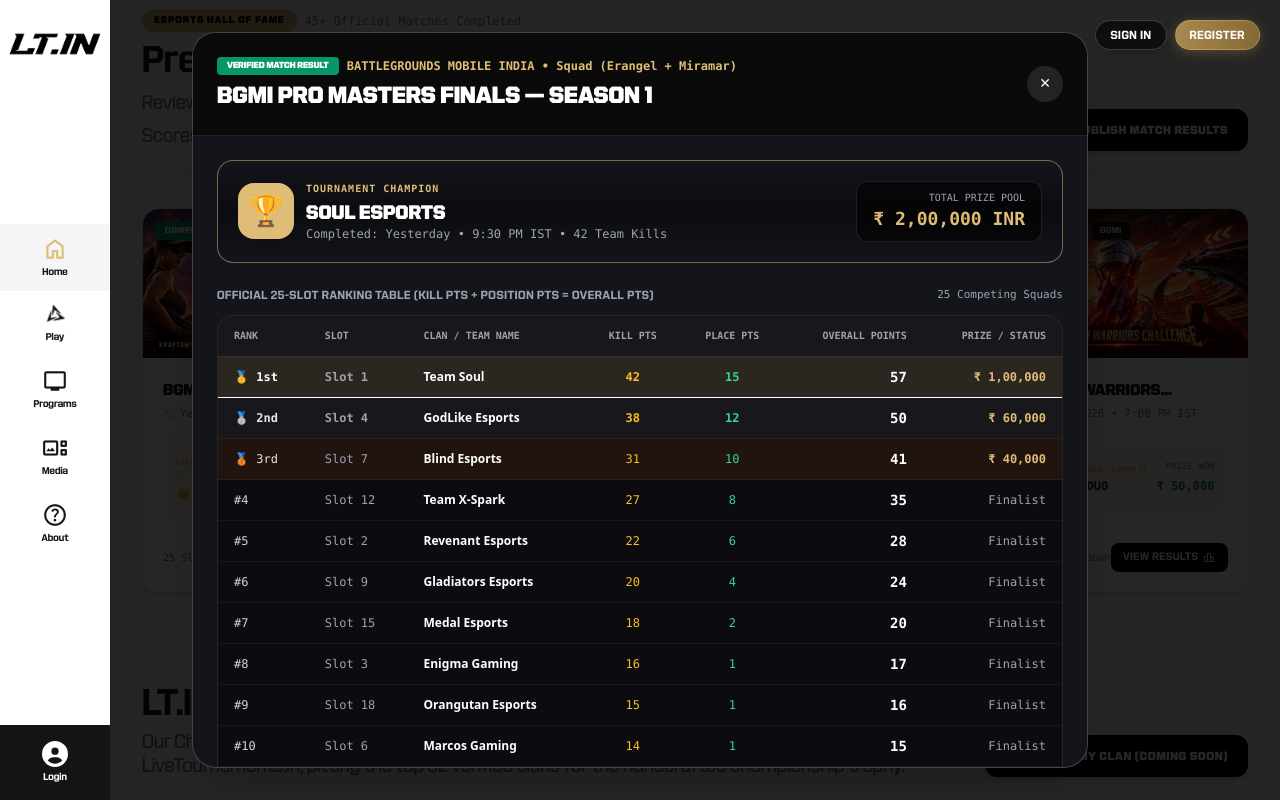
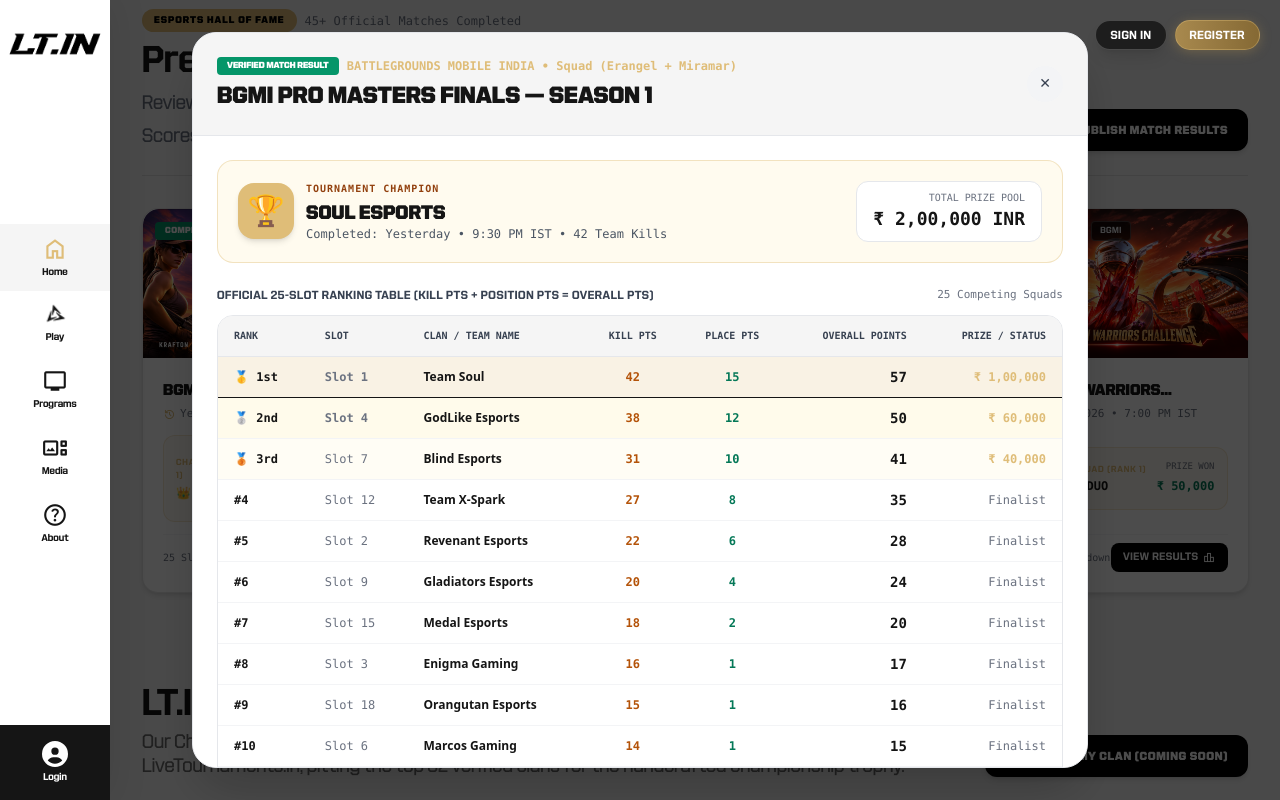
Before and after one commit to jeevaveera2001-wq/LI-FE, a React (Vite) app: page / in a window 1280 px wide. Both pictures are taken after a click on the element 272 px from the left and 2796 px from the top of the page. Shown: the part 2396-3196 px from the top of the page. Built offline with nearby package versions, Linux system fonts and the light colour scheme; the HTML template or start-up script is replaced by a standard one; a web font is replaced by a local one.

Commit message:
Match PreviousFinishedMatchesSection, Leaderboards and FeaturedTournaments to overall homepage background

```diff
--- a/src/components/FeaturedTournamentsSection.jsx
+++ b/src/components/FeaturedTournamentsSection.jsx
@@ -395,7 +395,7 @@ export default function FeaturedTournamentsSection({ onNavigate, currentUser })
     <section
       id="tournaments-section"
       data-section="play"
-      className="relative block-default-horizontal-spacing block-default-vertical-spacing scroll-mt-20 bg-neutral-50/60"
+      className="relative block-default-horizontal-spacing block-default-vertical-spacing scroll-mt-20 bg-white-dirty"
     >
       {/* Anchor for direct #play link support */}
       <span id="play" className="absolute -top-24 block invisible pointer-events-none" />
--- a/src/components/PreviousFinishedMatchesSection.jsx
+++ b/src/components/PreviousFinishedMatchesSection.jsx
@@ -278,7 +278,7 @@ export default function PreviousFinishedMatchesSection({ onNavigate, currentUser
     <section
       id="finished-matches-section"
       data-section="finished-matches"
-      className="relative block-default-horizontal-spacing block-default-vertical-spacing scroll-mt-20 bg-neutral-50/60 text-dark-default"
+      className="relative block-default-horizontal-spacing block-default-vertical-spacing scroll-mt-20 bg-white-dirty text-dark-default"
     >
       {/* Toast Alert */}
       {toastMsg && (
@@ -415,14 +415,14 @@ export default function PreviousFinishedMatchesSection({ onNavigate, currentUser
       {selectedMatch && (
         <div
           onClick={() => setSelectedMatch(null)}
-          className="fixed inset-0 z-50 flex items-center justify-center p-3 sm:p-5 bg-black/85 backdrop-blur-md animate-fade-in"
+          className="fixed inset-0 z-50 flex items-center justify-center p-3 sm:p-5 bg-black/70 backdrop-blur-xs animate-fade-in"
         >
           <div
             onClick={(e) => e.stopPropagation()}
-            className="bg-[#14151B] text-white rounded-3xl w-full max-w-4xl shadow-2xl border border-white/20 overflow-hidden flex flex-col max-h-[92vh]"
+            className="bg-white text-dark-default rounded-3xl w-full max-w-4xl shadow-2xl border border-gray-200 overflow-hidden flex flex-col max-h-[92vh]"
           >
             {/* Header */}
-            <div className="p-5 sm:p-6 border-b border-white/10 bg-neutral-950 flex items-center justify-between">
+            <div className="p-5 sm:p-6 border-b border-gray-200 bg-white-dirty flex items-center justify-between">
               <div>
                 <div className="flex items-center gap-2">
                   <span className="px-2.5 py-0.5 rounded text-[9px] font-black uppercase bg-emerald-600 text-white">
@@ -432,54 +432,54 @@ export default function PreviousFinishedMatchesSection({ onNavigate, currentUser
                     {selectedMatch.game} &bull; {selectedMatch.format}
                   </span>
                 </div>
-                <h3 className="text-lg sm:text-2xl font-black uppercase text-white mt-1">
+                <h3 className="text-lg sm:text-2xl font-black uppercase text-dark-default mt-1">
                   {selectedMatch.title}
                 </h3>
               </div>
 
               <button
                 onClick={() => setSelectedMatch(null)}
-                className="size-9 rounded-full bg-white/10 hover:bg-white/20 text-white flex items-center justify-center text-sm cursor-pointer transition-colors"
+                className="size-9 rounded-full bg-gray-100 hover:bg-gray-200 text-gray-700 flex items-center justify-center text-sm cursor-pointer transition-colors"
               >
                 ✕
               </button>
             </div>
 
             {/* Results Body: Choice of 25-Slot Table OR Scoreboard Image */}
-            <div className="p-5 sm:p-6 overflow-y-auto space-y-6">
+            <div className="p-5 sm:p-6 overflow-y-auto space-y-6 bg-white">
 
               {/* Champion Squad Banner */}
-              <div className="p-4 sm:p-5 rounded-2xl bg-linear-to-r from-gold-primary/20 via-black/40 to-transparent border border-gold-primary/50 flex flex-col sm:flex-row items-center justify-between gap-4">
+              <div className="p-4 sm:p-5 rounded-2xl bg-amber-50/80 border border-gold-primary/40 flex flex-col sm:flex-row items-center justify-between gap-4">
                 <div className="flex items-center gap-3 text-center sm:text-left">
-                  <div className="size-14 rounded-2xl bg-gold-primary text-black flex items-center justify-center text-3xl font-black shadow-lg">
+                  <div className="size-14 rounded-2xl bg-gold-primary text-black flex items-center justify-center text-3xl font-black shadow-md">
                     🏆
                   </div>
                   <div>
-                    <span className="text-[10px] font-mono uppercase tracking-widest text-gold-primary font-bold block">
+                    <span className="text-[10px] font-mono uppercase tracking-widest text-amber-800 font-bold block">
                       TOURNAMENT CHAMPION
                     </span>
-                    <h4 className="text-xl font-black text-white uppercase mt-0.5">
+                    <h4 className="text-xl font-black text-dark-default uppercase mt-0.5">
                       {selectedMatch.winnerClan}
                     </h4>
-                    <p className="text-xs text-gray-400 font-mono">
+                    <p className="text-xs text-gray-600 font-mono">
                       Completed: {selectedMatch.completedAt} &bull; {selectedMatch.totalKills}
                     </p>
                   </div>
                 </div>
 
-                <div className="bg-black/60 border border-white/10 rounded-xl px-4 py-2 text-center sm:text-right">
-                  <span className="text-[10px] font-mono text-gray-400 uppercase block">Total Prize Pool</span>
-                  <span className="text-lg font-black text-gold-primary font-mono">{selectedMatch.prizePool}</span>
+                <div className="bg-white border border-gray-200 rounded-xl px-4 py-2 text-center sm:text-right shadow-xs">
+                  <span className="text-[10px] font-mono text-gray-500 uppercase block">Total Prize Pool</span>
+                  <span className="text-lg font-black text-dark-default font-mono">{selectedMatch.prizePool}</span>
                 </div>
               </div>
 
               {/* If Host Uploaded an Image Scoreboard */}
               {selectedMatch.resultType === 'image' && selectedMatch.scoreboardImage && (
                 <div className="space-y-3">
-                  <span className="text-xs font-bold uppercase tracking-wider text-gray-400 block">
+                  <span className="text-xs font-bold uppercase tracking-wider text-gray-600 block">
                     Host Verified Final Trophy &amp; Scoreboard Graphic:
                   </span>
-                  <div className="rounded-2xl overflow-hidden border border-white/20 bg-black shadow-xl">
+                  <div className="rounded-2xl overflow-hidden border border-gray-200 bg-white-dirty shadow-sm">
                     <img
                       src={selectedMatch.scoreboardImage}
                       alt="Verified Trophy Scoreboard"
@@ -493,17 +493,17 @@ export default function PreviousFinishedMatchesSection({ onNavigate, currentUser
               {selectedMatch.slotsData && selectedMatch.slotsData.length > 0 && (
                 <div className="space-y-3">
                   <div className="flex items-center justify-between">
-                    <span className="text-xs font-bold uppercase tracking-wider text-gray-400">
+                    <span className="text-xs font-bold uppercase tracking-wider text-gray-700">
                       Official 25-Slot Ranking Table (Kill Pts + Position Pts = Overall Pts)
                     </span>
-                    <span className="text-[11px] font-mono text-gray-400">
+                    <span className="text-[11px] font-mono text-gray-500">
                       25 Competing Squads
                     </span>
                   </div>
 
-                  <div className="overflow-x-auto rounded-2xl border border-white/10 bg-black/40">
+                  <div className="overflow-x-auto rounded-2xl border border-gray-200 bg-white shadow-xs">
                     <table className="w-full text-left text-xs font-mono">
-                      <thead className="bg-white/5 text-gray-400 uppercase text-[10px] border-b border-white/10">
+                      <thead className="bg-white-dirty text-gray-700 uppercase text-[10px] border-b border-gray-200 font-bold">
                         <tr>
                           <th className="py-3 px-4">Rank</th>
                           <th className="py-3 px-4">Slot</th>
@@ -514,31 +514,31 @@ export default function PreviousFinishedMatchesSection({ onNavigate, currentUser
                           <th className="py-3 px-4 text-right">Prize / Status</th>
                         </tr>
                       </thead>
-                      <tbody className="divide-y divide-white/5">
+                      <tbody className="divide-y divide-gray-100">
                         {selectedMatch.slotsData.map((s) => (
                           <tr
                             key={s.rank}
                             className={`transition-colors ${
                               s.rank === 1
-                                ? 'bg-gold-primary/15 font-bold text-white'
+                                ? 'bg-gold-primary/20 font-bold text-dark-default'
                                 : s.rank === 2
-                                ? 'bg-white/5 font-semibold text-gray-200'
+                                ? 'bg-amber-50 font-semibold text-dark-default'
                                 : s.rank === 3
-                                ? 'bg-amber-900/20 text-gray-200'
-                                : 'hover:bg-white/5 text-gray-300'
+                                ? 'bg-amber-50/50 text-dark-default'
+                                : 'hover:bg-gray-50 text-gray-800'
                             }`}
                           >
-                            <td className="py-2.5 px-4">
+                            <td className="py-2.5 px-4 font-bold text-dark-default">
                               {s.rank === 1 ? '🥇 1st' : s.rank === 2 ? '🥈 2nd' : s.rank === 3 ? '🥉 3rd' : `#${s.rank}`}
                             </td>
-                            <td className="py-2.5 px-4 text-gray-400">{s.slot}</td>
-                            <td className="py-2.5 px-4 font-bold text-white font-sans">{s.clan}</td>
-                            <td className="py-2.5 px-4 text-center text-amber-400">{s.kills}</td>
-                            <td className="py-2.5 px-4 text-center text-emerald-400">{s.positionPts}</td>
-                            <td className="py-2.5 px-4 text-right font-black text-white text-sm">
+                            <td className="py-2.5 px-4 text-gray-500">{s.slot}</td>
+                            <td className="py-2.5 px-4 font-bold text-dark-default font-sans">{s.clan}</td>
+                            <td className="py-2.5 px-4 text-center text-amber-700 font-bold">{s.kills}</td>
+                            <td className="py-2.5 px-4 text-center text-emerald-700 font-bold">{s.positionPts}</td>
+                            <td className="py-2.5 px-4 text-right font-black text-dark-default text-sm">
                               {s.totalPts}
                             </td>
-                            <td className="py-2.5 px-4 text-right text-gray-400">
+                            <td className="py-2.5 px-4 text-right text-gray-500">
                               <span className={s.rank <= 3 ? 'text-gold-primary font-bold' : ''}>
                                 {s.prize}
                               </span>
@@ -562,38 +562,38 @@ export default function PreviousFinishedMatchesSection({ onNavigate, currentUser
       {showHostModal && (
         <div
           onClick={() => setShowHostModal(false)}
-          className="fixed inset-0 z-50 flex items-center justify-center p-3 sm:p-5 bg-black/85 backdrop-blur-md animate-fade-in"
+          className="fixed inset-0 z-50 flex items-center justify-center p-3 sm:p-5 bg-black/70 backdrop-blur-xs animate-fade-in"
         >
           <div
             onClick={(e) => e.stopPropagation()}
-            className="bg-[#14151B] text-white rounded-3xl w-full max-w-3xl shadow-2xl border border-white/20 overflow-hidden flex flex-col max-h-[92vh]"
+            className="bg-white text-dark-default rounded-3xl w-full max-w-3xl shadow-2xl border border-gray-200 overflow-hidden flex flex-col max-h-[92vh]"
           >
             {/* Header */}
-            <div className="p-5 sm:p-6 border-b border-white/10 bg-neutral-950 flex items-center justify-between">
+            <div className="p-5 sm:p-6 border-b border-gray-200 bg-white-dirty flex items-center justify-between">
               <div>
                 <span className="px-2.5 py-0.5 rounded text-[9px] font-black uppercase bg-gold-primary text-black">
                   Conductor / Host Studio
                 </span>
-                <h3 className="text-xl sm:text-2xl font-black uppercase text-white mt-1">
+                <h3 className="text-xl sm:text-2xl font-black uppercase text-dark-default mt-1">
                   Publish Finished Match Results
                 </h3>
               </div>
 
               <button
                 onClick={() => setShowHostModal(false)}
-                className="size-9 rounded-full bg-white/10 hover:bg-white/20 text-white flex items-center justify-center text-sm cursor-pointer transition-colors"
+                className="size-9 rounded-full bg-gray-100 hover:bg-gray-200 text-gray-700 flex items-center justify-center text-sm cursor-pointer transition-colors"
               >
                 ✕
               </button>
             </div>
 
             {/* Submission Form */}
-            <form onSubmit={handleSubmitResults} className="p-5 sm:p-6 overflow-y-auto space-y-5">
+            <form onSubmit={handleSubmitResults} className="p-5 sm:p-6 overflow-y-auto space-y-5 bg-white text-dark-default">
 
               {/* Tournament Basic Details */}
               <div className="grid grid-cols-1 sm:grid-cols-3 gap-3 text-xs">
                 <div>
-                  <label className="block text-gray-400 font-bold uppercase tracking-wider mb-1">
+                  <label className="block text-gray-700 font-bold uppercase tracking-wider mb-1">
                     Tournament Title <span className="text-rose-500">*</span>
                   </label>
                   <input
@@ -602,18 +602,18 @@ export default function PreviousFinishedMatchesSection({ onNavigate, currentUser
                     placeholder="e.g. BGMI BATTLE SHOWDOWN S2"
                     value={tourneyTitle}
                     onChange={(e) => setTourneyTitle(e.target.value)}
-                    className="w-full px-3 py-2 rounded-xl bg-white/5 border border-white/20 focus:border-gold-primary focus:outline-hidden text-white font-medium"
+                    className="w-full px-3 py-2 rounded-xl bg-white border border-gray-300 focus:border-gold-primary focus:outline-hidden text-gray-900 font-medium"
                   />
                 </div>
 
                 <div>
-                  <label className="block text-gray-400 font-bold uppercase tracking-wider mb-1">
+                  <label className="block text-gray-700 font-bold uppercase tracking-wider mb-1">
                     Game Category
                   </label>
                   <select
                     value={tourneyGame}
                     onChange={(e) => setTourneyGame(e.target.value)}
-                    className="w-full px-3 py-2 rounded-xl bg-neutral-800 border border-white/20 focus:border-gold-primary focus:outline-hidden text-white font-medium"
+                    className="w-full px-3 py-2 rounded-xl bg-white border border-gray-300 focus:border-gold-primary focus:outline-hidden text-gray-900 font-medium"
                   >
                     <option value="BATTLEGROUNDS MOBILE INDIA">BATTLEGROUNDS MOBILE INDIA (BGMI)</option>
                     <option value="PUBG MOBILE">PUBG MOBILE</option>
@@ -623,7 +623,7 @@ export default function PreviousFinishedMatchesSection({ onNavigate, currentUser
                 </div>
 
                 <div>
-                  <label className="block text-gray-400 font-bold uppercase tracking-wider mb-1">
+                  <label className="block text-gray-700 font-bold uppercase tracking-wider mb-1">
                     Champion Clan Name <span className="text-rose-500">*</span>
                   </label>
                   <input
@@ -632,14 +632,14 @@ export default function PreviousFinishedMatchesSection({ onNavigate, currentUser
                     placeholder="e.g. Team Soul, GodLike"
                     value={winnerClanName}
                     onChange={(e) => setWinnerClanName(e.target.value)}
-                    className="w-full px-3 py-2 rounded-xl bg-white/5 border border-white/20 focus:border-gold-primary focus:outline-hidden text-white font-medium"
+                    className="w-full px-3 py-2 rounded-xl bg-white border border-gray-300 focus:border-gold-primary focus:outline-hidden text-gray-900 font-medium"
                   />
                 </div>
               </div>
 
               {/* Choose Publishing Mode: Slots Points OR Direct Image Upload */}
-              <div className="bg-white/5 p-4 rounded-2xl border border-white/10 space-y-3">
-                <span className="text-xs font-bold uppercase tracking-wider text-gray-300 block">
+              <div className="bg-white-dirty p-4 rounded-2xl border border-gray-200 space-y-3">
+                <span className="text-xs font-bold uppercase tracking-wider text-gray-700 block">
                   How would you like to submit the match results?
                 </span>
 
@@ -649,8 +649,8 @@ export default function PreviousFinishedMatchesSection({ onNavigate, currentUser
                     onClick={() => setEntryMethod('slots')}
                     className={`p-3 rounded-xl border text-xs font-bold uppercase tracking-wider transition-all flex items-center justify-center gap-2 cursor-pointer ${
                       entryMethod === 'slots'
-                        ? 'bg-gold-primary text-black border-gold-primary font-black shadow-md'
-                        : 'bg-white/5 text-gray-300 border-white/10 hover:bg-white/10'
+                        ? 'bg-gold-primary text-black border-gold-primary font-black shadow-sm'
+                        : 'bg-white text-gray-700 border-gray-300 hover:bg-gray-50'
                     }`}
                   >
                     <span className="material-symbols-outlined text-[18px]">format_list_numbered</span>
@@ -662,8 +662,8 @@ export default function PreviousFinishedMatchesSection({ onNavigate, currentUser
                     onClick={() => setEntryMethod('image')}
                     className={`p-3 rounded-xl border text-xs font-bold uppercase tracking-wider transition-all flex items-center justify-center gap-2 cursor-pointer ${
                       entryMethod === 'image'
-                        ? 'bg-gold-primary text-black border-gold-primary font-black shadow-md'
-                        : 'bg-white/5 text-gray-300 border-white/10 hover:bg-white/10'
+                        ? 'bg-gold-primary text-black border-gold-primary font-black shadow-sm'
+                        : 'bg-white text-gray-700 border-gray-300 hover:bg-gray-50'
                     }`}
                   >
                     <span className="material-symbols-outlined text-[18px]">image</span>
@@ -676,18 +676,18 @@ export default function PreviousFinishedMatchesSection({ onNavigate, currentUser
               {entryMethod === 'slots' && (
                 <div className="space-y-3">
                   <div className="flex items-center justify-between">
-                    <span className="text-xs font-bold uppercase tracking-wider text-gray-300">
+                    <span className="text-xs font-bold uppercase tracking-wider text-gray-700">
                       Enter Slots 1 to 25 (Kill Points &amp; Position Points):
                     </span>
-                    <span className="text-[10px] text-gray-400 font-mono">
+                    <span className="text-[10px] text-gray-500 font-mono">
                       Overall points = Kill Pts + Position Pts
                     </span>
                   </div>
 
-                  <div className="max-h-60 overflow-y-auto space-y-2 border border-white/10 rounded-2xl p-3 bg-black/40">
+                  <div className="max-h-60 overflow-y-auto space-y-2 border border-gray-200 rounded-2xl p-3 bg-white-dirty/50">
                     {slotsList.map((slot, idx) => (
                       <div key={slot.slotNum} className="grid grid-cols-12 gap-2 items-center text-xs">
-                        <span className="col-span-2 font-mono text-gray-400 font-bold">
+                        <span className="col-span-2 font-mono text-gray-600 font-bold">
                           Slot {slot.slotNum}:
                         </span>
                         <input
@@ -695,23 +695,23 @@ export default function PreviousFinishedMatchesSection({ onNavigate, currentUser
                           placeholder={idx === 0 ? 'Winner Clan' : `Slot ${slot.slotNum} Clan`}
                           value={slot.clan}
                           onChange={(e) => handleSlotChange(idx, 'clan', e.target.value)}
-                          className="col-span-5 px-2.5 py-1.5 rounded-lg bg-white/5 border border-white/15 text-white text-xs"
+                          className="col-span-5 px-2.5 py-1.5 rounded-lg bg-white border border-gray-300 text-gray-900 text-xs"
                         />
                         <input
                           type="number"
                           placeholder="Kill Pts"
                           value={slot.kills}
                           onChange={(e) => handleSlotChange(idx, 'kills', e.target.value)}
-                          className="col-span-2 px-2 py-1.5 rounded-lg bg-white/5 border border-white/15 text-amber-400 font-mono text-center text-xs"
+                          className="col-span-2 px-2 py-1.5 rounded-lg bg-white border border-gray-300 text-amber-700 font-mono text-center text-xs"
                         />
                         <input
                           type="number"
                           placeholder="Pos Pts"
                           value={slot.positionPts}
                           onChange={(e) => handleSlotChange(idx, 'positionPts', e.target.value)}
-                          className="col-span-2 px-2 py-1.5 rounded-lg bg-white/5 border border-white/15 text-emerald-400 font-mono text-center text-xs"
+                          className="col-span-2 px-2 py-1.5 rounded-lg bg-white border border-gray-300 text-emerald-700 font-mono text-center text-xs"
                         />
-                        <span className="col-span-1 text-right font-mono font-black text-white text-xs">
+                        <span className="col-span-1 text-right font-mono font-black text-dark-default text-xs">
                           {(parseInt(slot.kills) || 0) + (parseInt(slot.positionPts) || 0)}
                         </span>
                       </div>
@@ -723,11 +723,11 @@ export default function PreviousFinishedMatchesSection({ onNavigate, currentUser
               {/* Mode B: Direct Image Upload */}
               {entryMethod === 'image' && (
                 <div className="space-y-3">
-                  <label className="block text-xs font-bold uppercase tracking-wider text-gray-300">
+                  <label className="block text-xs font-bold uppercase tracking-wider text-gray-700">
                     Upload Scoreboard / Trophy Winner Graphic:
                   </label>
 
-                  <div className="border-2 border-dashed border-white/20 rounded-2xl p-6 text-center space-y-3 bg-white/5 hover:border-gold-primary transition-colors cursor-pointer relative">
+                  <div className="border-2 border-dashed border-gray-300 rounded-2xl p-6 text-center space-y-3 bg-white-dirty/50 hover:border-gold-primary transition-colors cursor-pointer relative">
                     <input
                       type="file"
                       accept="image/*"
@@ -735,7 +735,7 @@ export default function PreviousFinishedMatchesSection({ onNavigate, currentUser
                       className="absolute inset-0 opacity-0 cursor-pointer w-full h-full"
                     />
                     <span className="material-symbols-outlined text-4xl text-gold-primary">add_photo_alternate</span>
-                    <p className="text-xs text-gray-300">
+                    <p className="text-xs text-gray-600">
                       Click to choose image or drag &amp; drop final match screenshot / scoreboard graphic
                     </p>
                     <span className="text-[10px] text-gray-400 font-mono block">Supports PNG, JPG, WebP</span>
@@ -750,11 +750,11 @@ export default function PreviousFinishedMatchesSection({ onNavigate, currentUser
               )}
 
               {/* Submit CTA */}
-              <div className="pt-3 border-t border-white/10 flex items-center justify-end gap-3">
+              <div className="pt-3 border-t border-gray-200 flex items-center justify-end gap-3">
                 <button
                   type="button"
                   onClick={() => setShowHostModal(false)}
-                  className="px-4 py-2.5 rounded-xl border border-white/20 text-gray-300 hover:bg-white/10 text-xs font-bold uppercase tracking-wider transition-colors cursor-pointer"
+                  className="px-4 py-2.5 rounded-xl border border-gray-300 text-gray-700 hover:bg-gray-100 text-xs font-bold uppercase tracking-wider transition-colors cursor-pointer"
                 >
                   Cancel
                 </button>
```
Also changed, not shown: 4 other files (tests, documents, lock files or other folders).
